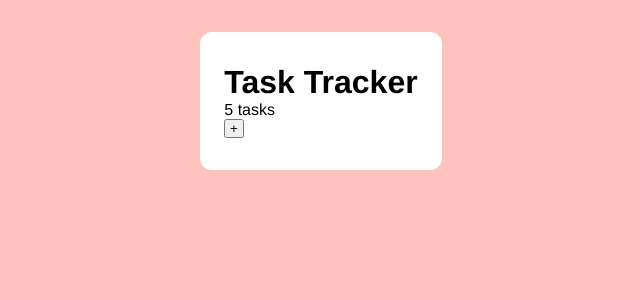
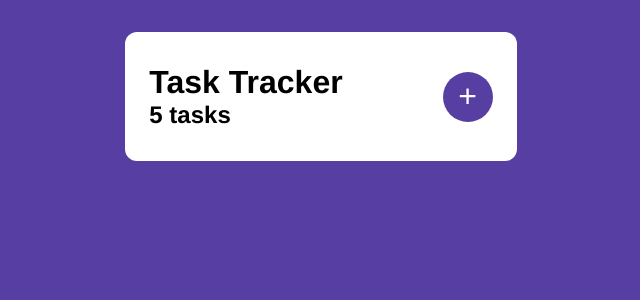
Before and after one commit to RobFyd/Task-Tracker, a React (Vite) app: page / in a window 1280 px wide. Shown: the top 300 px of the page, without its empty margins (319-959 px from the left). Built offline with nearby package versions, Linux system fonts and the light colour scheme.

Commit message:
Update App component layout with header styling and button enhancements

```diff
--- a/src/App.jsx
+++ b/src/App.jsx
@@ -3,10 +3,12 @@ import styles from "./App.module.css";
 function App() {
   return (
     <div className={styles.container}>
-      <header>
-        <h1>Task Tracker</h1>
-        <div>5 tasks</div>
-        <button>&nbsp;+&nbsp;</button>
+      <header className={styles.header}>
+        <div>
+          <h1>Task Tracker</h1>
+          <h2>5 tasks</h2>
+        </div>
+        <button className={styles.button}>+</button>
       </header>
     </div>
   );
--- a/src/App.module.css
+++ b/src/App.module.css
@@ -5,3 +5,21 @@
     border-radius: 12px;
     max-width: 800px;
 }
+
+.header {
+    display: flex;
+    justify-content: space-between;
+    align-items: center;
+    gap: 100px;
+}
+
+.button {
+    background-color: var(--color-main);
+    border: 0;
+    color: white;
+    width: 50px;
+    font-size: 32px;
+    aspect-ratio: 1;
+    border-radius: 50%;
+    cursor: pointer;
+}
--- a/src/index.css
+++ b/src/index.css
@@ -1,5 +1,5 @@
 :root {
-    --color-main: #ffc2bd;
+    --color-main: #573ea2;
 }
 
 * {
```
